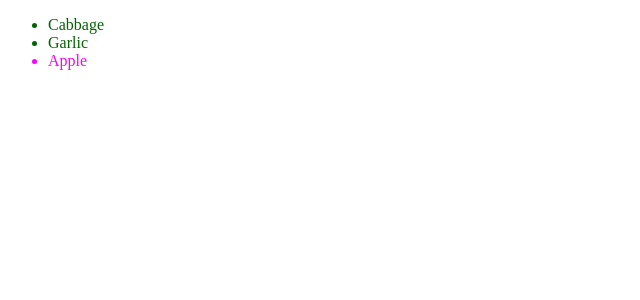
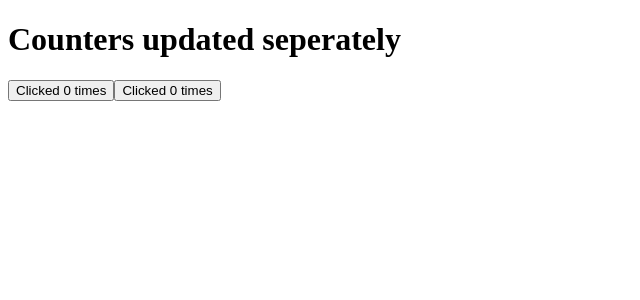
Before and after one commit to Sharath44665/spring-boot-react-fullstack, a React (Vite) app in the folder myapp/: page / in a window 1280 px wide. Shown: the top 300 px of the page, without its empty margins (0-640 px from the left). Built offline with nearby package versions, Linux system fonts and the light colour scheme.

Commit message:
usestate

```diff
--- a/myapp/src/App.jsx
+++ b/myapp/src/App.jsx
@@ -1,38 +1,27 @@
 import { useState } from 'react'
-import reactLogo from './assets/react.svg'
-import viteLogo from '/vite.svg'
+// import reactLogo from './assets/react.svg'
+// import viteLogo from '/vite.svg'
 import './App.css'
 
+function App() {
+  return(
+  <>
+  <h1>Counters updated seperately</h1>
 
-function App() {
-  // const [count, setCount] = useState(0)
-  const products = [
-    { title: 'Cabbage', isFruit: false, id: 1 },
-    { title: 'Garlic', isFruit: false, id: 2 },
-    { title: 'Apple', isFruit: true, id: 3 },
-  ];
+  <MyBtn/>
+  <MyBtn/>
 
-  const listItems = products.map((prod) => { return (
-    <li
-    key = {prod.id}
-    style = {{color: prod.isFruit ? 'magenta' : 'darkgreen'}}
-    >
-      {prod.title}
-    </li>
-    );
+  </>
+ );
+}
 
-  });
+function MyBtn(){
+  const [count, setCount] = useState(0);
+  function handleClick(){
+    setCount(count +1)
+  }
+  return (<button onClick={handleClick}>Clicked {count} times</button>);
+}
 
 
-  return (
-    <>
-    <ul>
-    {listItems}
-    </ul>
-
-
-    </>
-  );
-}
-
 export default App
```
